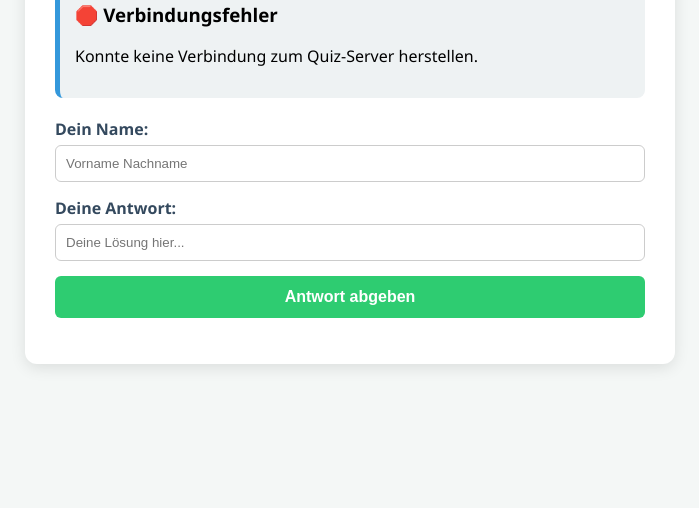
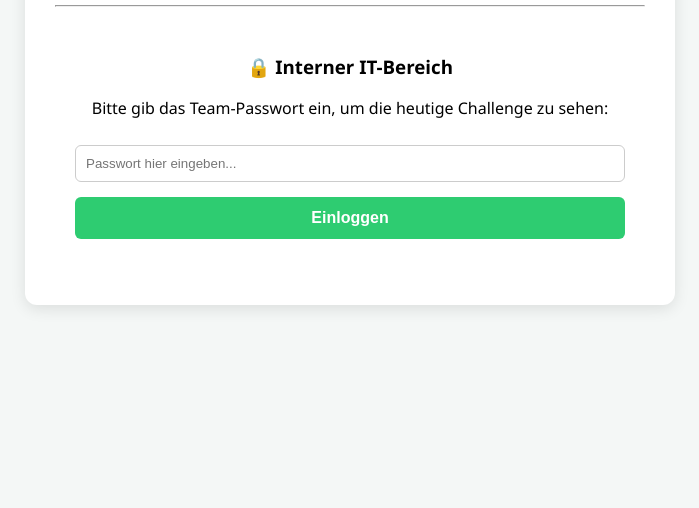
Before and after one commit to ProtoBG89/DailyIkarosQuiz, a website: page dailyTaskIkaros/public/index.html in a window 1280 px wide. Shown: the part 292-800 px from the top of the page, without its empty margins (290-989 px from the left). Drawn offline with Linux system fonts and the light colour scheme; no server answers.

Commit message:
Update index.html

```diff
--- a/dailyTaskIkaros/public/index.html
+++ b/dailyTaskIkaros/public/index.html
@@ -3,90 +3,127 @@
 <head>
     <meta charset="UTF-8">
     <meta name="viewport" content="width=device-width, initial-scale=1.0">
-    <title>Daily Quiz Team-Challenge</title>
+    <title>IKAROS Daily Quiz</title>
     <link rel="stylesheet" href="style.css">
+    <style>
+        .hidden { display: none !important; }
+        .login-box { text-align: center; padding: 20px; }
+        .login-box input { width: 100%; padding: 10px; margin-top: 10px; box-sizing: border-box; }
+        .login-box button { margin-top: 15px; width: 100%; }
+    </style>
 </head>
 <body>
+
     <div class="quiz-container">
         <h1>🏆 Das Daily Quiz</h1>
         <hr>
 
+        <div id="login-section" class="login-box hidden">
+            <h3>🔒 Interner IT-Bereich</h3>
+            <p>Bitte gib das Team-Passwort ein, um die heutige Challenge zu sehen:</p>
+            <input type="password" id="team-password" placeholder="Passwort hier eingeben...">
+            <button onclick="savePassword()">Einloggen</button>
+            <p id="login-error" style="color: red; margin-top: 10px; font-weight: bold;"></p>
+        </div>
+
+        <div id="quiz-section" class="hidden">
             <div class="question-box">
                 <h3 id="quiz-title">⏳ Quiz wird geladen...</h3>
-            <p id="quiz-question">
-                Einen Moment, die IT-Zentrale sucht die heutige Challenge heraus...
-            </p>
+                <p id="quiz-question">Einen Moment...</p>
             </div>
 
-        <div class="form-group">
-            <label for="username">Dein Name:</label>
-            <input type="text" id="username" placeholder="Vorname Nachname" required>
+            <div class="input-group">
+                <label for="username"><strong>Dein Name:</strong></label>
+                <input type="text" id="username" placeholder="Vorname Nachname">
             </div>
 
-        <div class="form-group">
-            <label for="answer">Deine Antwort:</label>
-            <input type="text" id="answer" placeholder="Deine Lösung hier..." required>
+            <div class="input-group">
+                <label for="answer"><strong>Deine Antwort:</strong></label>
+                <input type="text" id="answer" placeholder="Deine Lösung hier...">
             </div>
 
-        <button onclick="sendAnswer()">Antwort abgeben</button>
-
-        <p id="result-message" class="message"></p>
+            <button onclick="submitAnswer()">Antwort abgeben</button>
+            <p id="result-message"></p>
+        </div>
     </div>
 
     <script>
-        async function sendAnswer() {
-            const name = document.getElementById('username').value;
-            const answer = document.getElementById('answer').value;
-            const msgEle = document.getElementById('result-message');
+        // Wir holen das gespeicherte Passwort aus dem Browser-Speicher (falls vorhanden)
+        let savedPassword = localStorage.getItem('team_quiz_pw') || '';
 
-            if (!name || !answer) {
-                msgEle.innerText = "Bitte fülle beide Felder aus!";
-                msgEle.className = "message error";
+        async function loadCurrentQuestion() {
+            if (!savedPassword) {
+                // Kein Passwort da? Login anzeigen
+                document.getElementById('login-section').classList.remove('hidden');
+                document.getElementById('quiz-section').classList.add('hidden');
                 return;
             }
 
-            msgEle.innerText = "Prüfe Antwort...";
-            msgEle.className = "message";
+            try {
+                // Frage mit dem Passwort im Header anfordern
+                const response = await fetch('/api/submit', {
+                    headers: { 'x-quiz-password': savedPassword }
+                });
+                const data = await response.json();
+
+                if (response.ok) {
+                    // Passwort korrekt! Quiz anzeigen
+                    document.getElementById('login-section').classList.add('hidden');
+                    document.getElementById('quiz-section').classList.remove('hidden');
+                    document.getElementById('quiz-title').innerText = data.title;
+                    document.getElementById('quiz-question').innerHTML = data.question.replace(/\n/g, '<br>');
+                } else {
+                    // Passwort war falsch (z.B. vom Server abgelehnt)
+                    localStorage.removeItem('team_quiz_pw');
+                    savedPassword = '';
+                    document.getElementById('login-error').innerText = data.message;
+                    document.getElementById('login-section').classList.remove('hidden');
+                    document.getElementById('quiz-section').classList.add('hidden');
+                }
+            } catch (error) {
+                document.getElementById('quiz-title').innerText = "🛑 Verbindungsfehler";
+                document.getElementById('quiz-question').innerText = "Konnte keine Verbindung zur API aufbauen.";
+            }
+        }
+
+        function savePassword() {
+            const inputPw = document.getElementById('team-password').value;
+            savedPassword = inputPw;
+            localStorage.setItem('team_quiz_pw', inputPw);
+            loadCurrentQuestion();
+        }
+
+        async function submitAnswer() {
+            const name = document.getElementById('username').value;
+            const answer = document.getElementById('answer').value;
+            const resultMsg = document.getElementById('result-message');
+
+            resultMsg.innerText = "Prüfe Antwort...";
+            resultMsg.style.color = "orange";
 
             try {
                 const response = await fetch('/api/submit', {
                     method: 'POST',
                     headers: { 'Content-Type': 'application/json' },
-                    body: JSON.stringify({ name, answer })
+                    body: JSON.stringify({ name, answer, password: savedPassword })
                 });
 
                 const data = await response.json();
 
                 if (response.ok) {
-                    msgEle.innerText = "🎉 " + data.message;
-                    msgEle.className = "message success";
+                    resultMsg.innerText = data.message;
+                    resultMsg.style.color = "green";
                 } else {
-                    msgEle.innerText = "❌ " + data.message;
-                    msgEle.className = "message error";
+                    resultMsg.innerText = data.message;
+                    resultMsg.style.color = "red";
                 }
             } catch (error) {
-                msgEle.innerText = "Fehler bei der Übertragung.";
-                msgEle.className = "message error";
+                resultMsg.innerText = "Fehler bei der Übertragung.";
+                resultMsg.style.color = "red";
             }
         }
-		async function loadCurrentQuestion() {
-                try {
-                    const response = await fetch('/api/submit'); // Wir rufen die API ohne POST auf
-                    const data = await response.json();
 
-                    if (response.ok) {
-                        document.getElementById('quiz-title').innerText = data.title;
-                        document.getElementById('quiz-question').innerHTML = data.question.replace(/\n/g, '<br>');
-                    } else {
-                        document.getElementById('quiz-title').innerText = "🛑 Fehler";
-                        document.getElementById('quiz-question').innerText = data.message;
-                    }
-                } catch (error) {
-                    document.getElementById('quiz-title').innerText = "🛑 Verbindungsfehler";
-                    document.getElementById('quiz-question').innerText = "Konnte keine Verbindung zum Quiz-Server herstellen.";
-                }
-            }
-            // Skript direkt ausführen
+        // Direkt beim Seitenaufruf ausführen
         loadCurrentQuestion();
     </script>
 </body>
```
Lines whose indentation alone changed are shown as unchanged.
